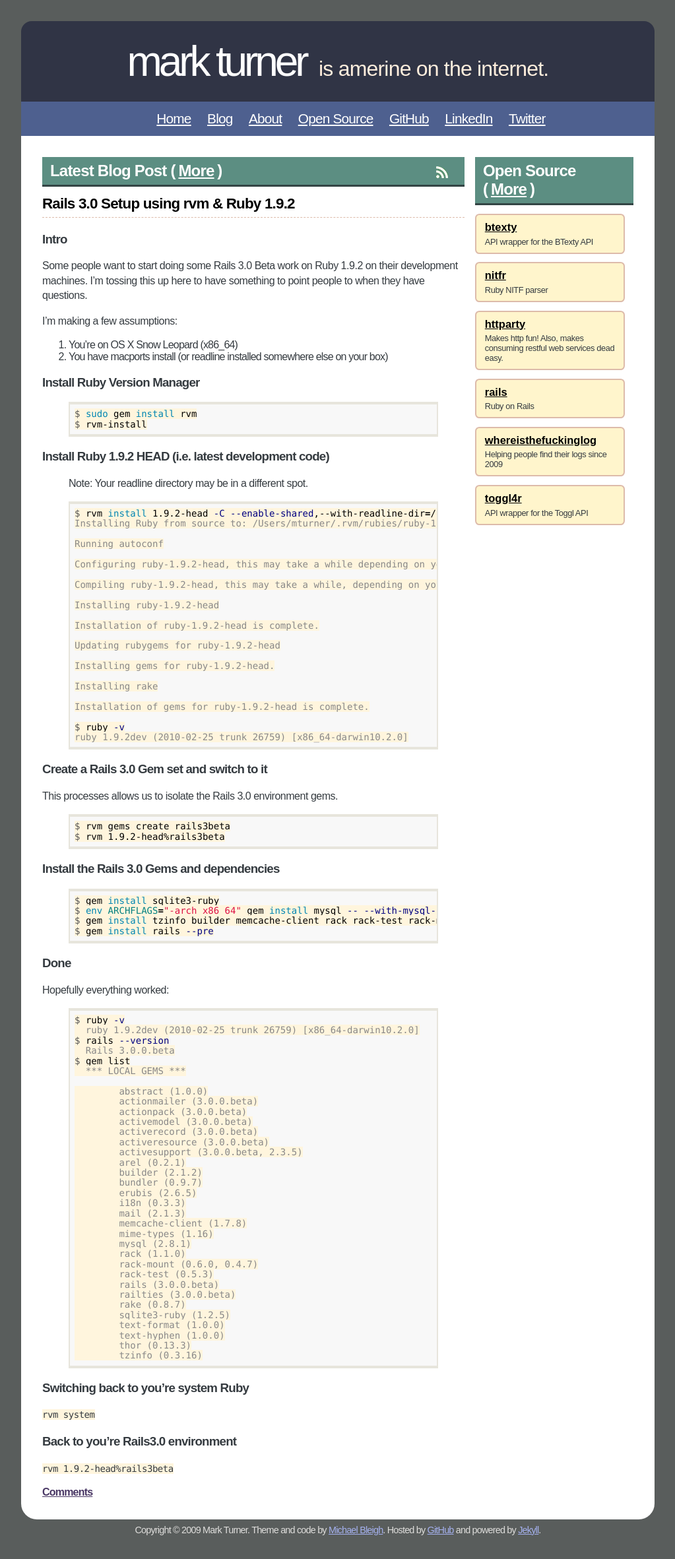
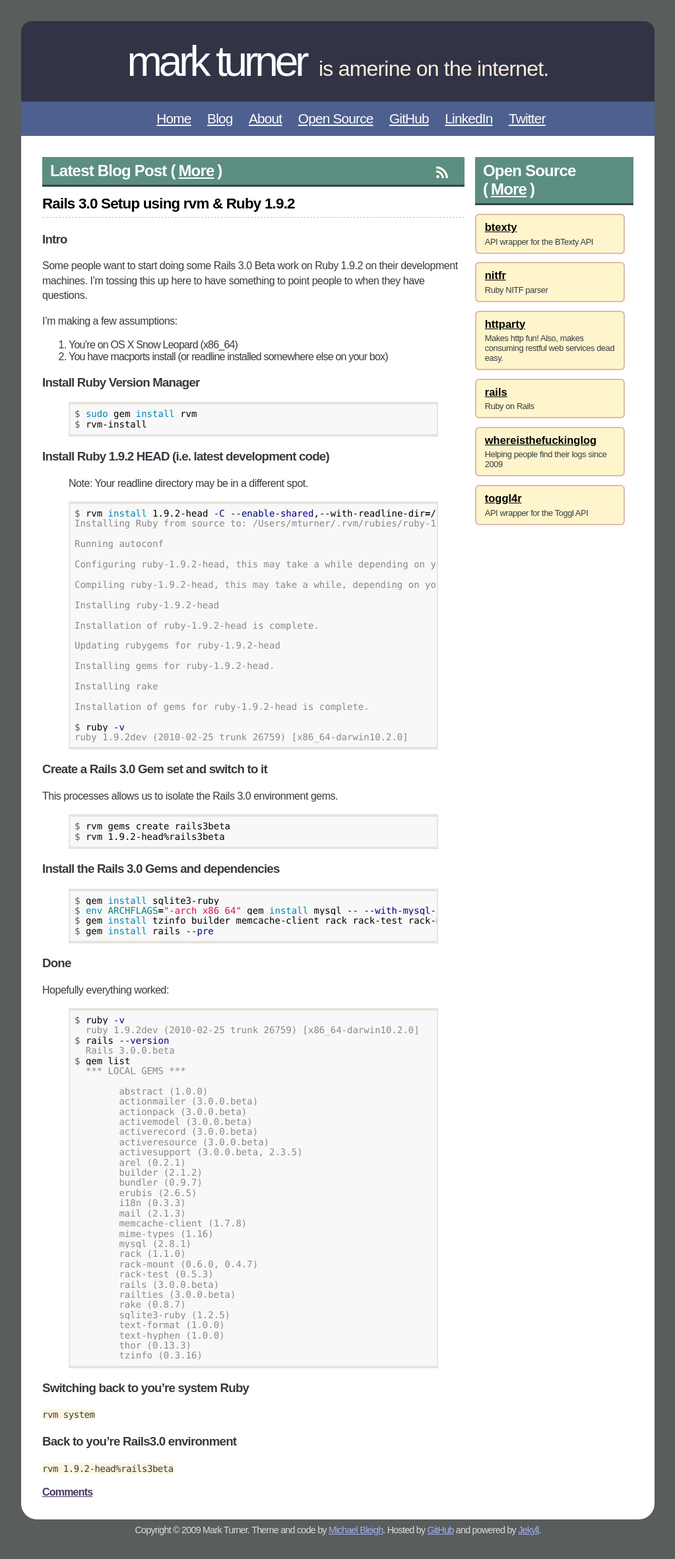
Before and after one commit to amerine/amerine.github.com, a Jekyll site: the page built from index.html, in a window 1280 px wide. Shown: the whole page at 66% size, without its empty margins (128-1151 px from the left). Built offline with Jekyll 4.4.1, drawn with Linux system fonts in a browser that asks for light colours; comment, search, counter and statistics services are not loaded.

Commit message:
Style tweaks

```diff
--- a/stylesheets/master.css
+++ b/stylesheets/master.css
@@ -1,5 +1,3 @@
-/* @override http://amerine.net/stylesheets/master.css */
-
 body {
   font-family: Arial, sans-serif;
   letter-spacing: -0.05em;
@@ -210,6 +208,10 @@
   font-family: "Consolas","Courier New",Courier,monospace;
 }
 
+.highlight code {
+	background: #f8f8f8;
+}
+
 .home_box .post h1 a {
   font-size: 0.7em;
 }
```
